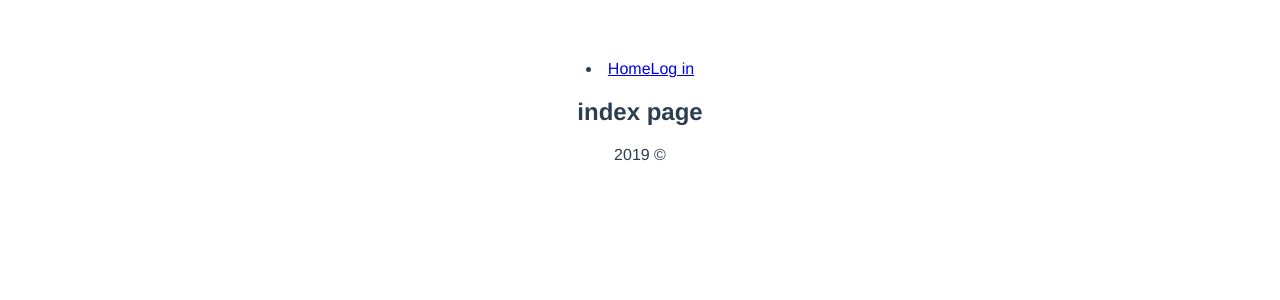
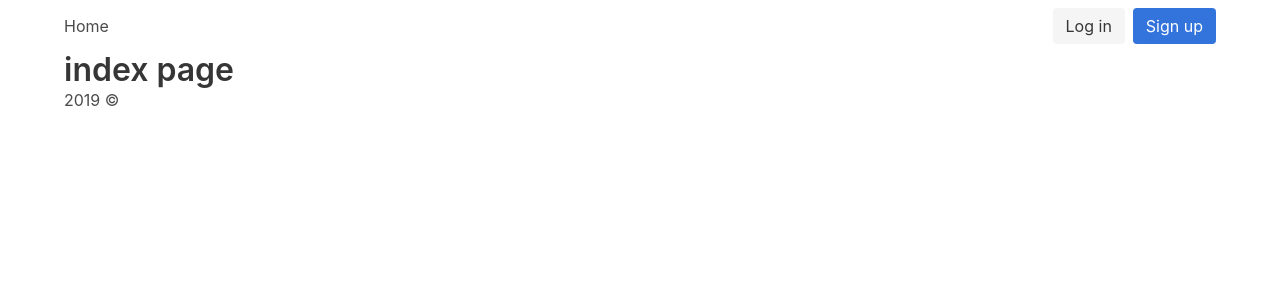
Before and after one commit to aaTheRox/sfoto, a Vue app: page / in a window 1280 px wide. Shown: the top 300 px of the page. Built offline with nearby package versions, Linux system fonts and the light colour scheme.

Commit message:
navbar and 404 page

```diff
--- a/index.html
+++ b/index.html
@@ -1,12 +1,16 @@
 <!DOCTYPE html>
 <html>
-  <head>
+
+<head>
     <meta charset="utf-8">
     <meta name="viewport" content="width=device-width,initial-scale=1.0">
     <title>shurfoto</title>
-  </head>
-  <body>
+    <link rel="stylesheet" href="https://cdnjs.cloudflare.com/ajax/libs/bulma/0.7.4/css/bulma.min.css">
+</head>
+
+<body>
     <div id="app"></div>
     <!-- built files will be auto injected -->
-  </body>
+</body>
+
 </html>
--- a/package.json
+++ b/package.json
@@ -13,6 +13,7 @@
     "build": "node build/build.js"
   },
   "dependencies": {
+    "bulma": "^0.7.4",
     "vue": "^2.5.2",
     "vue-router": "^3.0.1"
   },
--- a/src/App.vue
+++ b/src/App.vue
@@ -1,6 +1,7 @@
 <template>
-  <div id="app">
-    <app-header></app-header>
+
+  <div class="container" id="app">
+<app-header></app-header>
     <router-view/>
 
     <app-footer></app-footer>
@@ -19,14 +20,3 @@ export default {
   }
 }
 </script>
-
-<style>
-#app {
-  font-family: 'Avenir', Helvetica, Arial, sans-serif;
-  -webkit-font-smoothing: antialiased;
-  -moz-osx-font-smoothing: grayscale;
-  text-align: center;
-  color: #2c3e50;
-  margin-top: 60px;
-}
-</style>
--- a/src/components/Header.vue
+++ b/src/components/Header.vue
@@ -1,10 +1,29 @@
 <template>
-    <nav>
-      <li>
-        <router-link to="/">Home</router-link>
-        <router-link to="/login">Log in</router-link>
-      </li>
-    </nav>
+    <nav class="navbar" role="navigation" aria-label="main navigation">
+  <div class="navbar-brand">
+
+    <a role="button" class="navbar-burger burger" aria-label="menu" aria-expanded="false" data-target="navbarBasicExample">
+      <span aria-hidden="true"></span>
+      <span aria-hidden="true"></span>
+      <span aria-hidden="true"></span>
+    </a>
+  </div>
+
+  <div id="navbarBasicExample" class="navbar-menu">
+    <div class="navbar-start">
+      <router-link class="navbar-item"  to="/">Home</router-link>
+    </div>
+
+    <div class="navbar-end">
+      <div class="navbar-item">
+        <div class="buttons">
+          <router-link class="button is-light" to="/login">Log in</router-link>
+          <router-link to="/register" class="button is-link">Sign up</router-link>
+        </div>
+      </div>
+    </div>
+  </div>
+</nav>
 </template>
 
 <script>
--- /dev/null
+++ b/src/components/NotFound.vue
@@ -0,0 +1,6 @@
+<template>
+    <div>
+        <h2 class="title">Error 404: página no encontrada.</h2>
+        <img src="~@/assets/images/404-naruto.gif" alt="">
+    </div>
+</template>
--- a/src/router/index.js
+++ b/src/router/index.js
@@ -2,12 +2,13 @@ import Vue from 'vue'
 import Router from 'vue-router'
 import HelloWorld from '@/components/HelloWorld'
 import Home from '@/components/Home'
+import NotFound from '@/components/NotFound'
 
 Vue.use(Router)
 
 export default new Router({
-    routes: [{
-        path: '/',
-        component: Home
-    }, ]
+    routes: [
+        { path: '/', component: Home },
+        { path: '*', component: NotFound },
+    ]
 })
```
Also changed, not shown: src/assets/images/404-naruto.gif (added), 1 other file (tests, documents, lock files or other folders).
